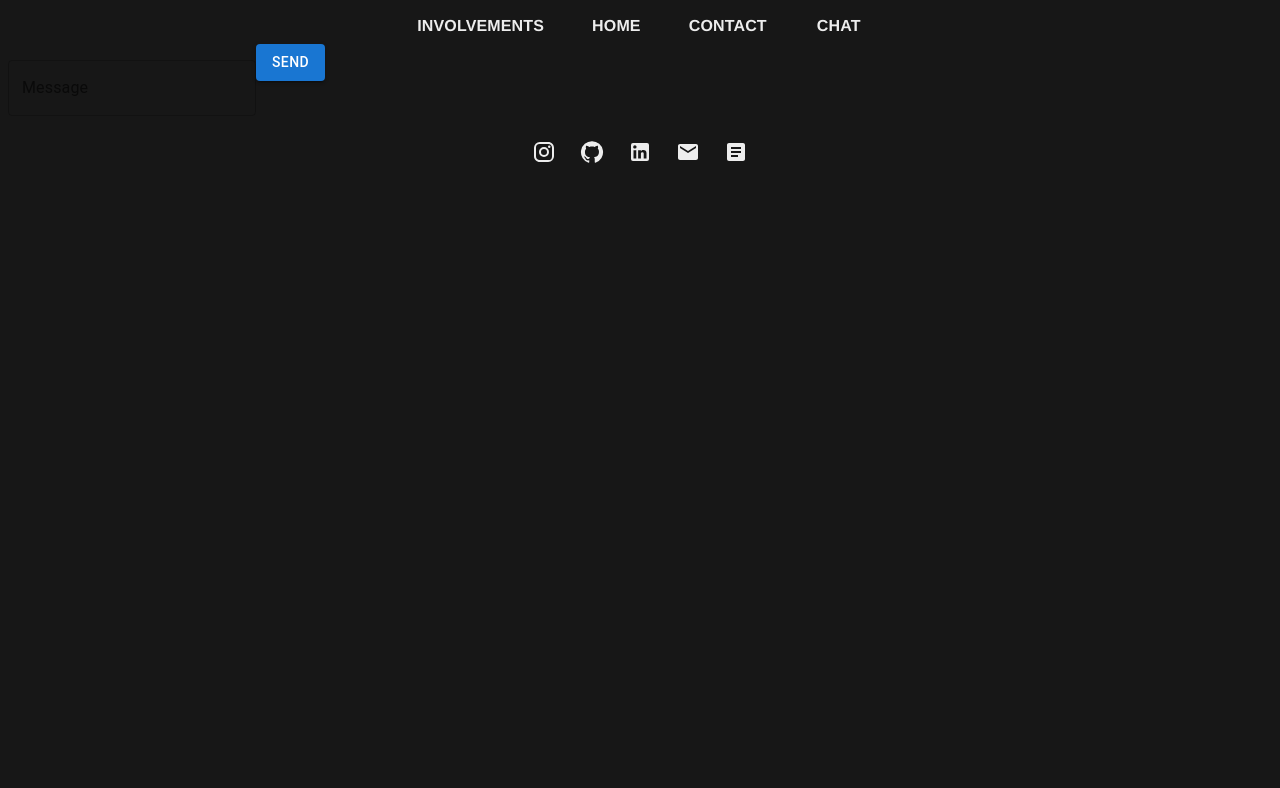
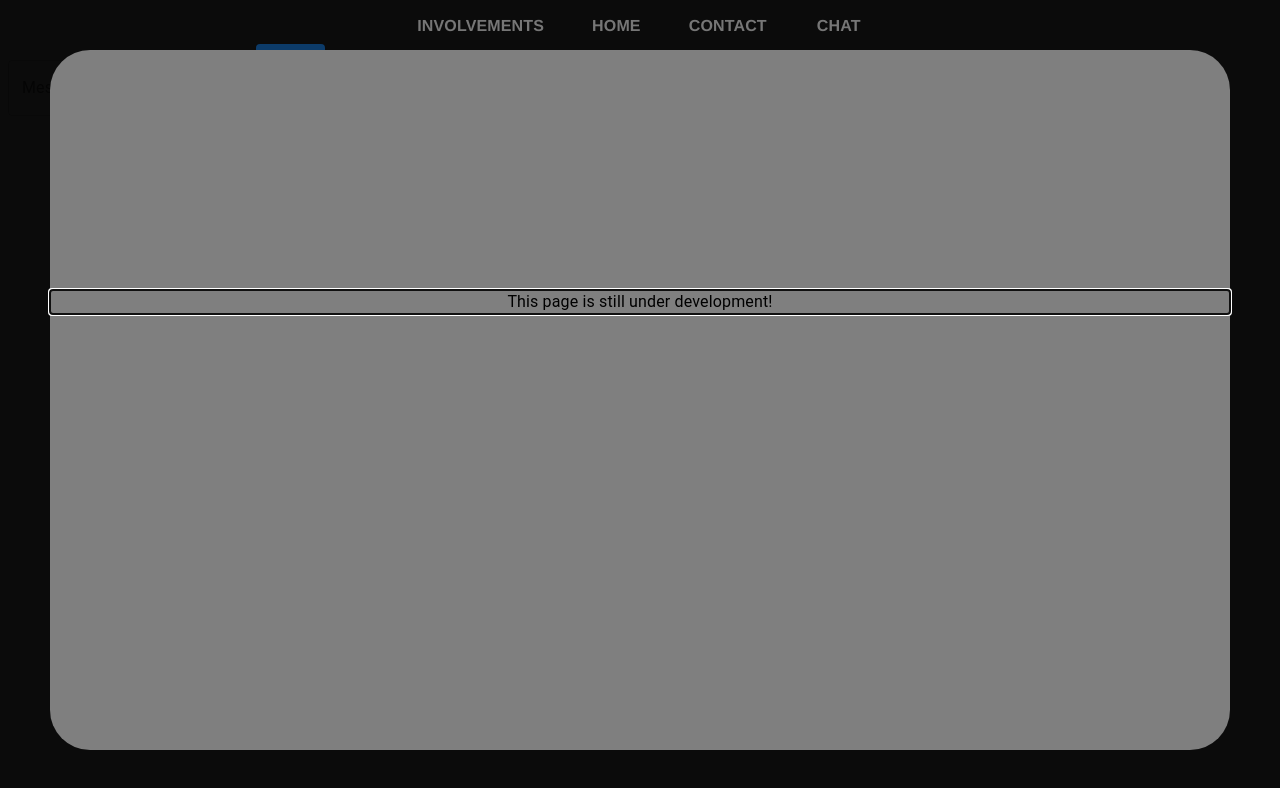
Before and after one commit to asvaliveti/asvaliveti.github.io, a React (Create React App) app: page /AverageWarriorsFan in a window 1280 px wide. Shown: the top 788 px of the page. Built offline with nearby package versions, Linux system fonts and the light colour scheme.

Commit message:
chatbot page

```diff
--- a/src/involvementsData/data.json
+++ b/src/involvementsData/data.json
@@ -18,7 +18,7 @@
       "title": "Average Warriors Fan",
       "body": "Average Warriors Fan is a chat-bot built upon TensorFlow, NLTK, Scikit Learn, and Numpy is a basic chatbot that is capable of basic conversation. The AI has been trained on sayings that an average warrriors fan would say, but the sample of training data is still small and being added to. Additionally, the AI can recognize when the user is requesting the opinion of a real fan and search twitter for a real fans take. A simple front-end UI is under construction, but the open source code is available to view on my GitHub.",
       "imgUrl": "https://freesvg.org/img/1538298822.png",
-      "linkUrl": "asvaliveti.github.io/AverageWarriorsFan",
+      "linkUrl": "github.com/asvaliveti/AverageWarriorsFan",
       "hasLearnMore": false
     },
     {
--- a/src/pages/chatbot.js
+++ b/src/pages/chatbot.js
@@ -1,6 +1,8 @@
 import React from 'react';
 import TextField from '@mui/material/TextField';
 import Button from '@mui/material/Button';
+import Typography from '@mui/material/Typography'
+import Modal from '@mui/material/Modal'
 
 class Chatbot extends React.Component {
     constructor(props) {
@@ -10,20 +12,27 @@ class Chatbot extends React.Component {
             messages: [],
             message: "",
             avgWarriorsFanResponse: "",
+            open: true
         };
     }
 
     handleSendMessage = async () => {
-        const fetchPromise = fetch('https://average-warriors-fan.herokuapp.com/message', {
+        fetch('http://localhost:4000/message', {
             method: 'POST',
-            mode: 'cors',
             headers: {
-                'Content-Type': 'application/json',
-                'Access-Control-Allow-Origin': '*'
+                'Content-Type': 'application/json'
             },
-            body: {message: this.state.messages}
-        });
-        console.log(fetchPromise)
+            body: JSON.stringify({
+                message: this.state.message
+            })
+        })
+            .then(response => response.json())
+            .then(data => console.log(data))
+            .catch(error => console.error(error))
+    }
+
+    handleModalChange = () => {
+        this.setState({open: false})
     }
 
     handleMessageChange = (e) => {
@@ -33,6 +42,17 @@ class Chatbot extends React.Component {
     render() {
         return (
             <div>
+                <Modal
+                    open={this.state.open}
+                    onClose={this.handleModalChange}
+                    closeAfterTransition
+                    BackdropProps={{
+                        timeout: 500,
+                    }}
+                    sx={{backgroundColor: "#FFFFFF", align: "center", borderRadius: 10, margin: "50px"}}
+                >
+                    <Typography mt={30} sx={{textAlign: "center"}}>This page is still under development!</Typography>
+                </Modal>
                 <div>
                     {this.state.messages.map((message, index) => (
                         <div key={index}>
```
